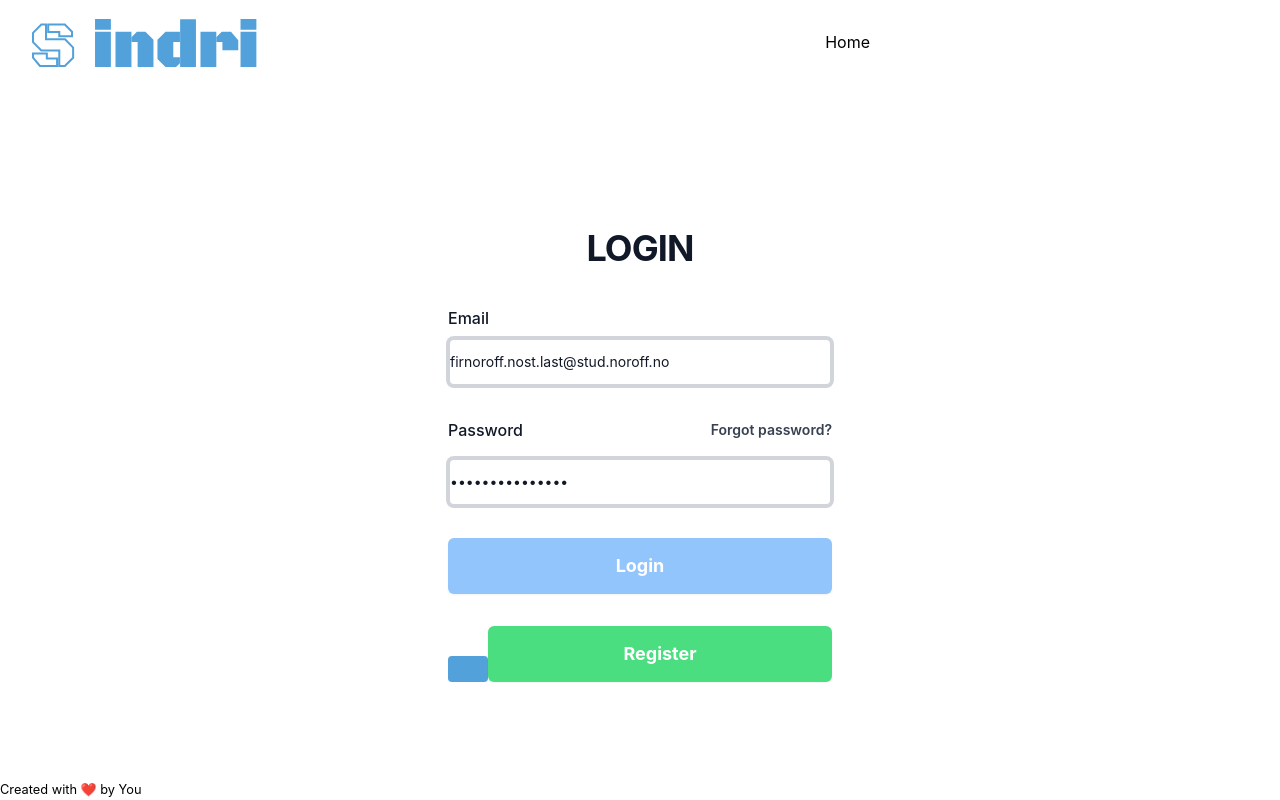
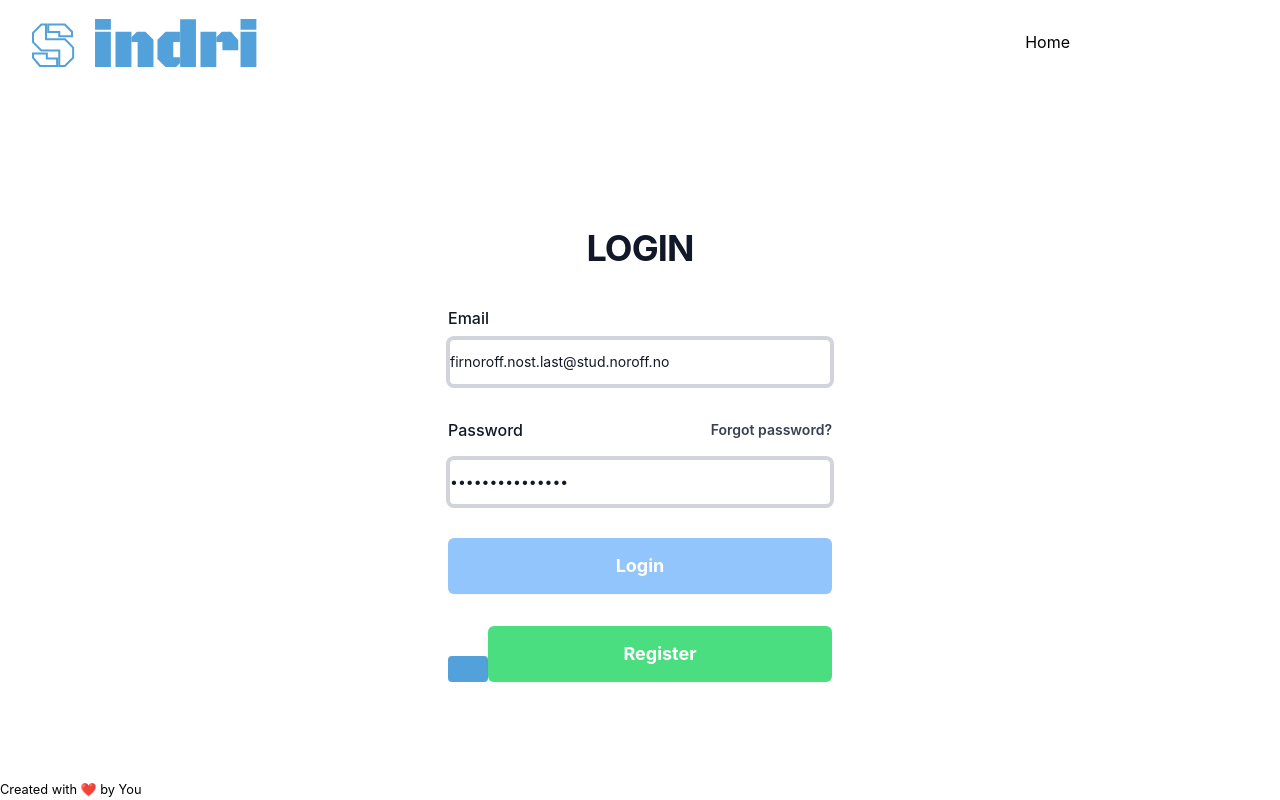
Before and after one commit to Noroff-FED-Campus-Assignments/fed2-js2-course-assignement-oslo-react-vite-sindri, a React (Vite) app: page /login in a window 1280 px wide. Built offline with nearby package versions, Linux system fonts and the light colour scheme; no server answers.

Commit message:
fixed code

```diff
--- a/src/index.scss
+++ b/src/index.scss
@@ -131,7 +131,7 @@ button,
       background-color: #fff;
       position: static;
       display: grid;
-      grid-template-columns: 200px 200px 200px;
+      grid-template-columns: 100px 100px 100px;
       justify-content: right;
     }
     li {
```
